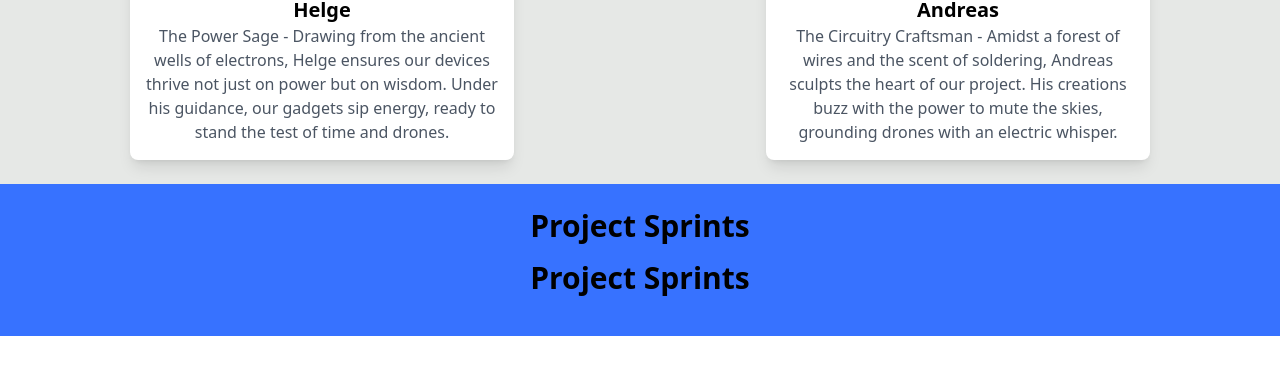
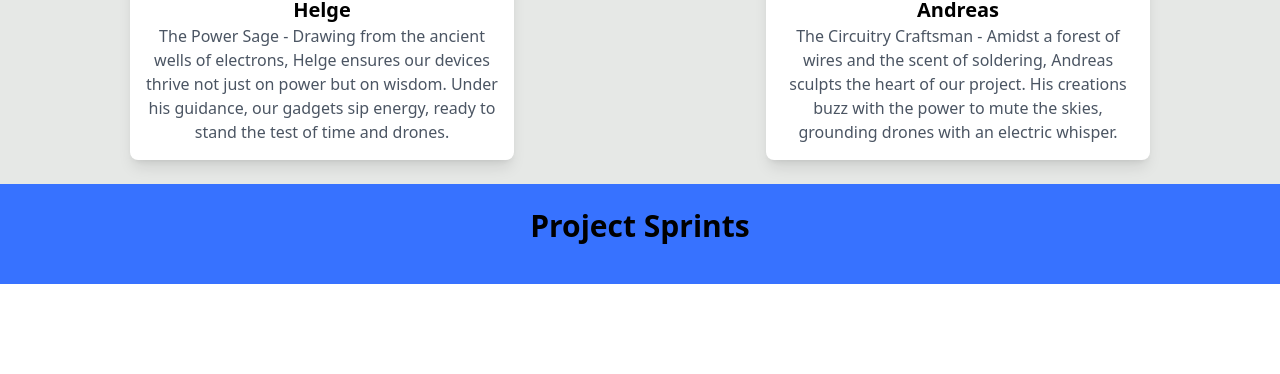
Before and after one commit to Sanityyy/Nettside-bachelor, an Astro site: page / in a window 1280 px wide. Shown: the part 1272-1646 px from the top of the page. After the commit the page ends 1604 px from the top, so only its background shows below. Built offline with nearby package versions, Linux system fonts and the light colour scheme; Astro itself is replaced by a stand-in of ours.

Commit message:
Remove duplicate "Project Sprints" heading

```diff
--- a/src/pages/index.astro
+++ b/src/pages/index.astro
@@ -81,7 +81,6 @@ const groupName = "Delirium";
     <!-- Project Sprints -->
 <section class="text-center p-6 bg-deliriumblue">
   <h2 class="text-3xl font-bold mb-4 text-black ">Project Sprints</h2>
-  <h2 class="text-3xl font-bold mb-4 text-black font-sans">Project Sprints </h2>
 
 
 </section>
```
